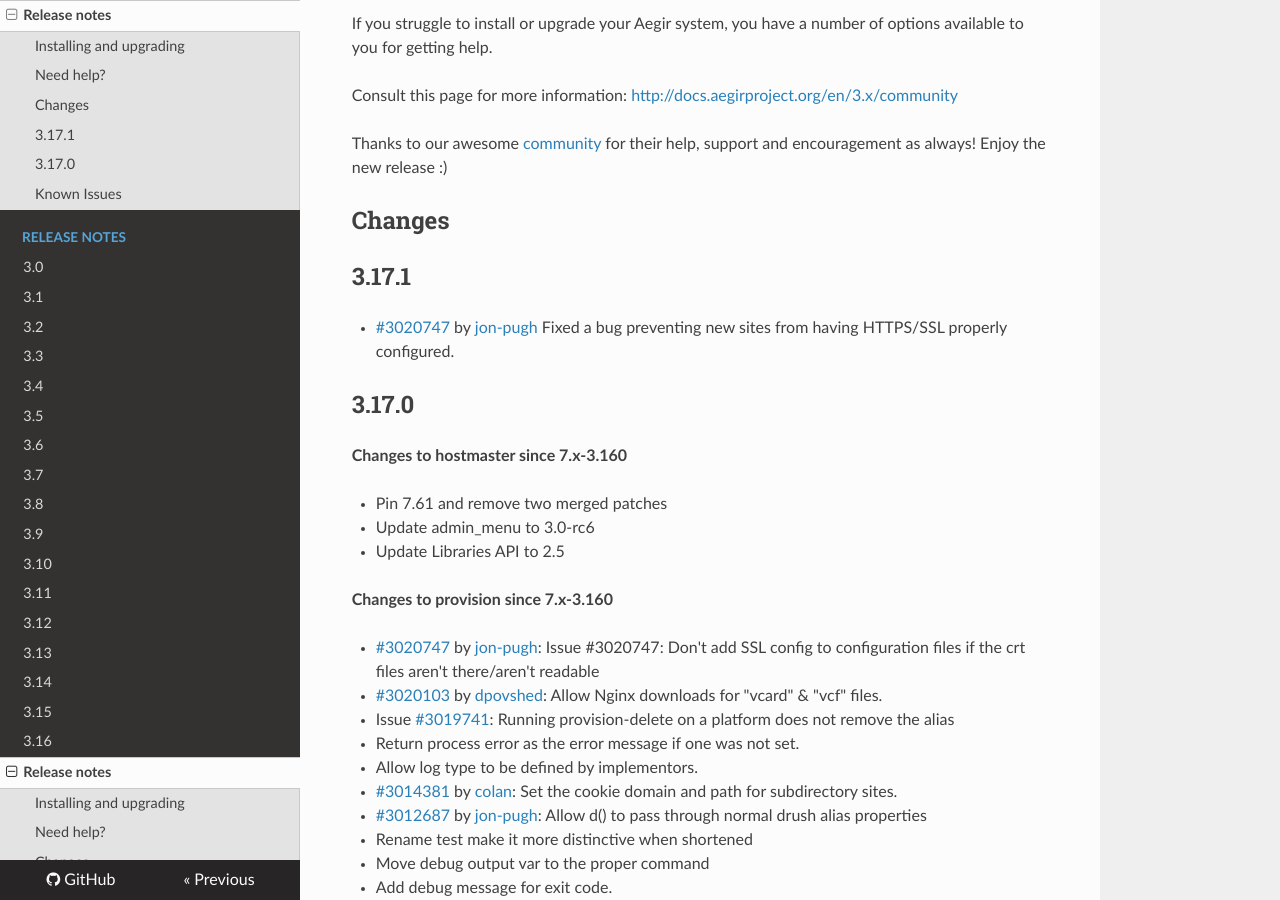
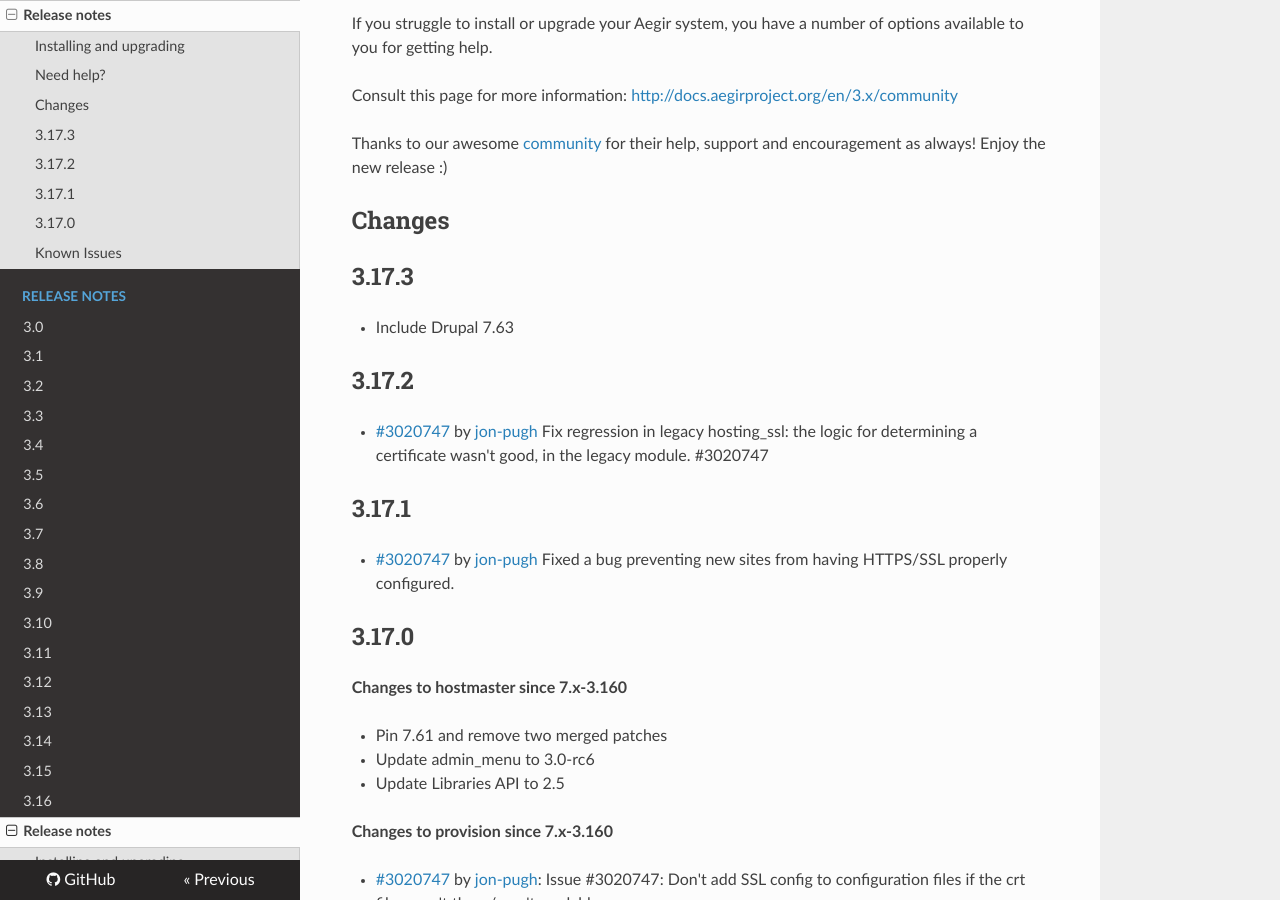
Before and after one commit to aegir-project/documentation, an MkDocs documentation site: the page built from docs/release-notes/3.17.md, in a window 1280 px wide and 900 px high, scrolled down 1004 px. Built offline with MkDocs 1.6.1, drawn with Linux system fonts in a browser that asks for light colours; nearby versions of some CDN libraries; old or Windows-style settings are respelled for this version of MkDocs; some of the changed text lies outside the part shown.

Commit message:
New 3.17.3 release

```diff
--- a/docs/release-notes/3.17.md
+++ b/docs/release-notes/3.17.md
@@ -1,4 +1,4 @@
-Aegir 3.17.1
+Aegir 3.17.3
 =========
 
 *3.17.1 was released to address a bug preventing new sites from having HTTPS/SSL properly configured.*
@@ -43,6 +43,12 @@
 
 Changes
 -------
+
+## 3.17.3
+* Include Drupal 7.63
+
+## 3.17.2
+* [#3020747](https://www.drupal.org/node/3020747) by [jon-pugh](https://www.drupal.org/u/jon-pugh) Fix regression in legacy hosting_ssl: the logic for determining a certificate wasn't good, in the legacy module. #3020747
 
 ## 3.17.1
 
```
